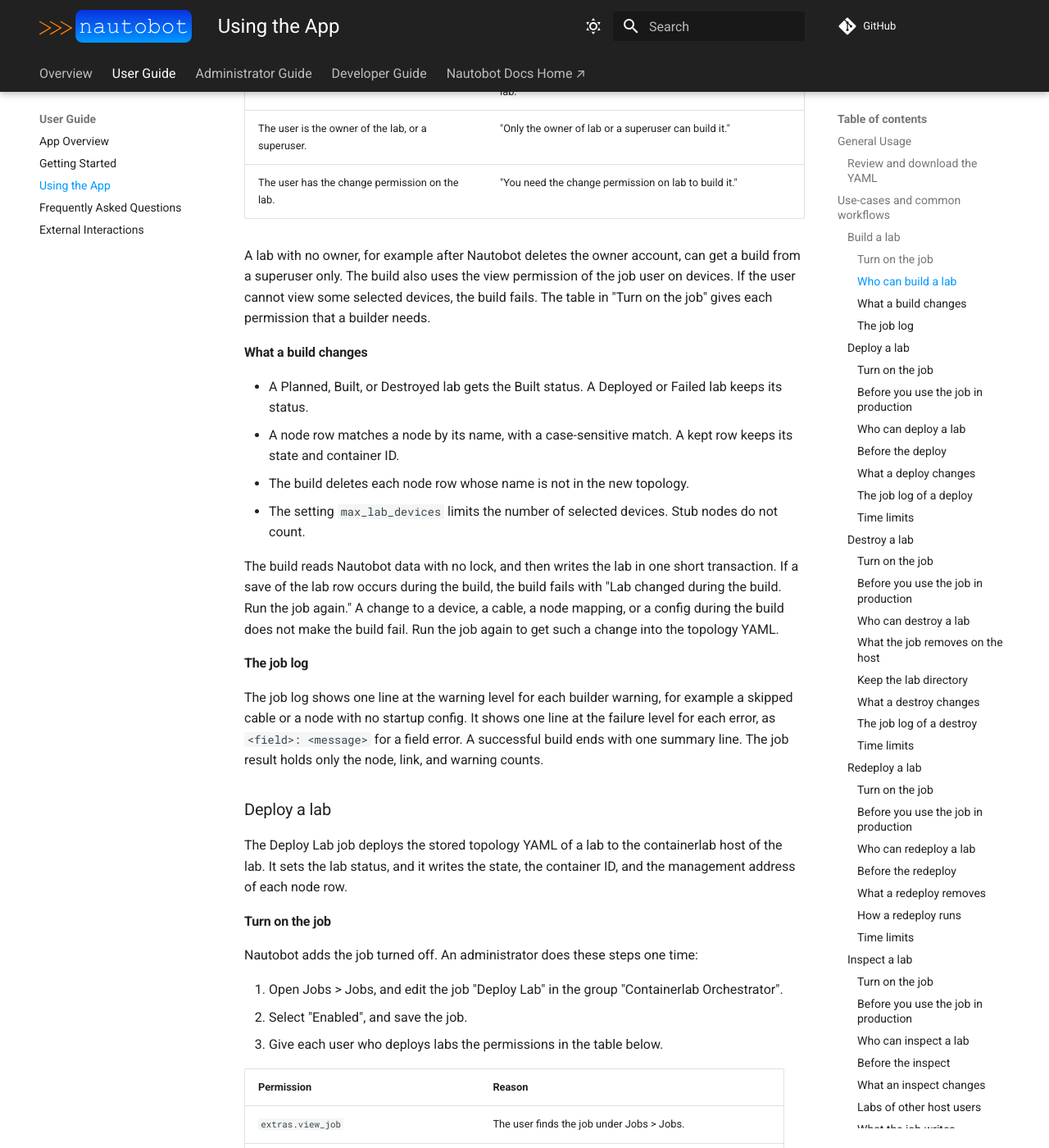
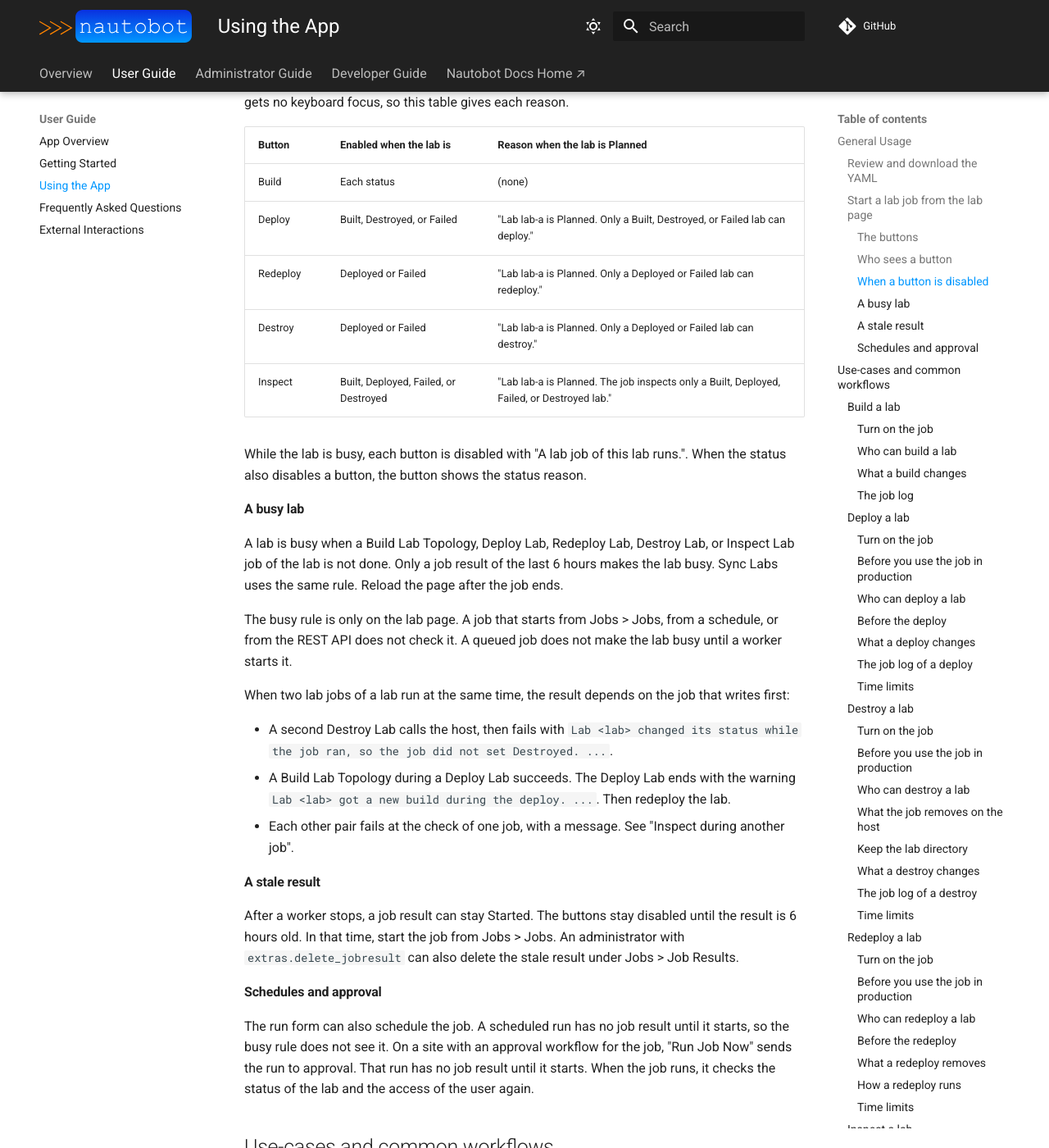
Before and after one commit to jtdub/nautobot-app-containerlab-orchestrator, an MkDocs documentation site: the page built from docs/user/app_use_cases.md, in a window 1280 px wide and 1400 px high, scrolled down 2160 px. Shown: the whole window at 82% size. Built offline with MkDocs 1.6.1 and Material for MkDocs 9.7.7, drawn with Linux system fonts in a browser that asks for light colours; comment, search, counter and statistics services are not loaded; some of the changed text lies outside the part shown.

Commit message:
109: Document the lab page buttons and the busy rule (AC-15, AC-16)
Add "Start a lab job from the lab page" under General Usage: the buttons,
who sees a button, the disabled reasons, the busy rule and its limits, the
stale result, and schedules and approval. Add the changelog fragment.

Claude-Session: https://claude.ai/code/session_015Wtbd2AbXxZ9u8rarE86by

```diff
--- a/docs/user/app_use_cases.md
+++ b/docs/user/app_use_cases.md
@@ -28,6 +28,82 @@ curl -H "Authorization: Token $TOKEN" -OJ "https://<nautobot>/api/plugins/contai
 | 406 | The `Accept` header allows only `application/yaml` or `text/csv`. Send no `Accept` header, or `*/*`. |
 
 The labs REST API does not return `topology_yaml`, because the text can be large. Use the topology URL above.
+
+### Start a lab job from the lab page
+
+#### The buttons
+
+The main tab of the lab page has a button for each lab job, in this order. The other tabs do not show them.
+
+| Button | Job |
+|---|---|
+| Build | Build Lab Topology |
+| Deploy | Deploy Lab |
+| Redeploy | Redeploy Lab |
+| Destroy | Destroy Lab |
+| Inspect | Inspect Lab |
+
+A button opens the run form of its job with the lab selected. Select "Run Job Now" to start the job. Destroy and
+Redeploy ask you to confirm the WARNING of the job before the run form opens.
+
+#### Who sees a button
+
+A button shows only when its job accepts the user. The page uses the same checks as the job.
+
+| Condition | Buttons |
+|---|---|
+| An administrator turned on the job. See "Turn on the job" of each job. | The button of that job |
+| The user has `extras.run_job` for the job. | The button of that job |
+| The user has `containerlab_orchestrator.view_lab` and `containerlab_orchestrator.change_lab` on the lab. | All five |
+| The user is the owner of the lab, or a superuser. | Build, Deploy, Redeploy, and Destroy |
+
+A user who is not the owner sees only Inspect. A lab with no owner shows Build, Deploy, Redeploy, and Destroy only to a
+superuser. The buttons do not need `extras.view_job`.
+
+#### When a button is disabled
+
+A disabled button shows the reason when you put the mouse pointer on it. A disabled button gets no keyboard focus, so
+this table gives each reason.
+
+| Button | Enabled when the lab is | Reason when the lab is Planned |
+|---|---|---|
+| Build | Each status | (none) |
+| Deploy | Built, Destroyed, or Failed | "Lab lab-a is Planned. Only a Built, Destroyed, or Failed lab can deploy." |
+| Redeploy | Deployed or Failed | "Lab lab-a is Planned. Only a Deployed or Failed lab can redeploy." |
+| Destroy | Deployed or Failed | "Lab lab-a is Planned. Only a Deployed or Failed lab can destroy." |
+| Inspect | Built, Deployed, Failed, or Destroyed | "Lab lab-a is Planned. The job inspects only a Built, Deployed, Failed, or Destroyed lab." |
+
+While the lab is busy, each button is disabled with "A lab job of this lab runs.". When the status also disables a
+button, the button shows the status reason.
+
+#### A busy lab
+
+A lab is busy when a Build Lab Topology, Deploy Lab, Redeploy Lab, Destroy Lab, or Inspect Lab job of the lab is not
+done. Only a job result of the last 6 hours makes the lab busy. Sync Labs uses the same rule. Reload the page after the
+job ends.
+
+The busy rule is only on the lab page. A job that starts from Jobs > Jobs, from a schedule, or from the REST API does
+not check it. A queued job does not make the lab busy until a worker starts it.
+
+When two lab jobs of a lab run at the same time, the result depends on the job that writes first:
+
+- A second Destroy Lab calls the host, then fails with `Lab <lab> changed its status while the job ran, so the job did
+  not set Destroyed. ...`.
+- A Build Lab Topology during a Deploy Lab succeeds. The Deploy Lab ends with the warning `Lab <lab> got a new build
+  during the deploy. ...`. Then redeploy the lab.
+- Each other pair fails at the check of one job, with a message. See "Inspect during another job".
+
+#### A stale result
+
+After a worker stops, a job result can stay Started. The buttons stay disabled until the result is 6 hours old. In
+that time, start the job from Jobs > Jobs. An administrator with `extras.delete_jobresult` can also delete the stale
+result under Jobs > Job Results.
+
+#### Schedules and approval
+
+The run form can also schedule the job. A scheduled run has no job result until it starts, so the busy rule does not
+see it. On a site with an approval workflow for the job, "Run Job Now" sends the run to approval. That run has no job
+result until it starts. When the job runs, it checks the status of the lab and the access of the user again.
 
 ## Use-cases and common workflows
 
@@ -629,6 +705,8 @@ first, the other job can fail with `Lab <lab> changed its status while the job r
 first, Inspect Lab fails with `Lab <lab> changed while the job ran, so the job wrote nothing. Run the job again.`.
 A build or an edit of the lab during the job gives the same failure. Then run Inspect Lab again.
 
+The Inspect button of the lab page is disabled while a lab job of the lab runs.
+
 Sync Labs skips a lab while another lab job of that lab runs. See "Sync all labs".
 
 #### Rename or move a lab
```
Also changed, not shown: 1 other file.
